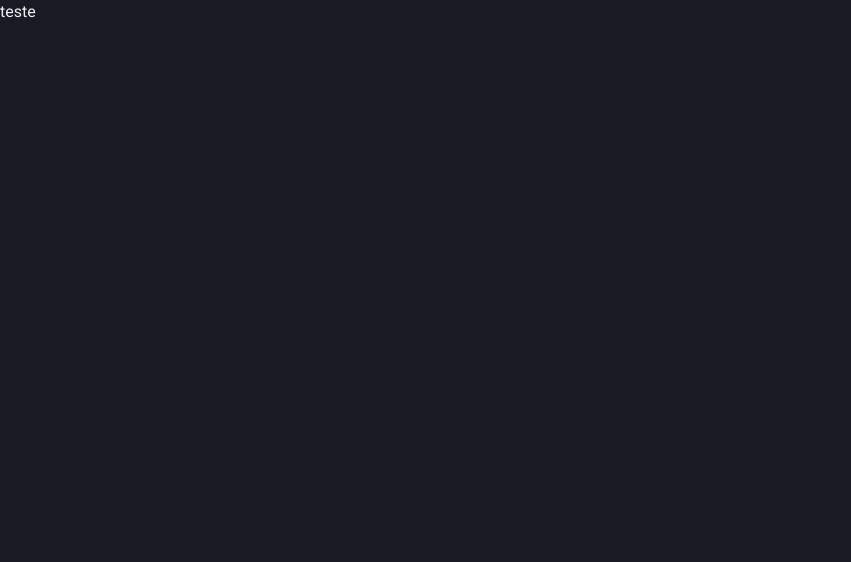
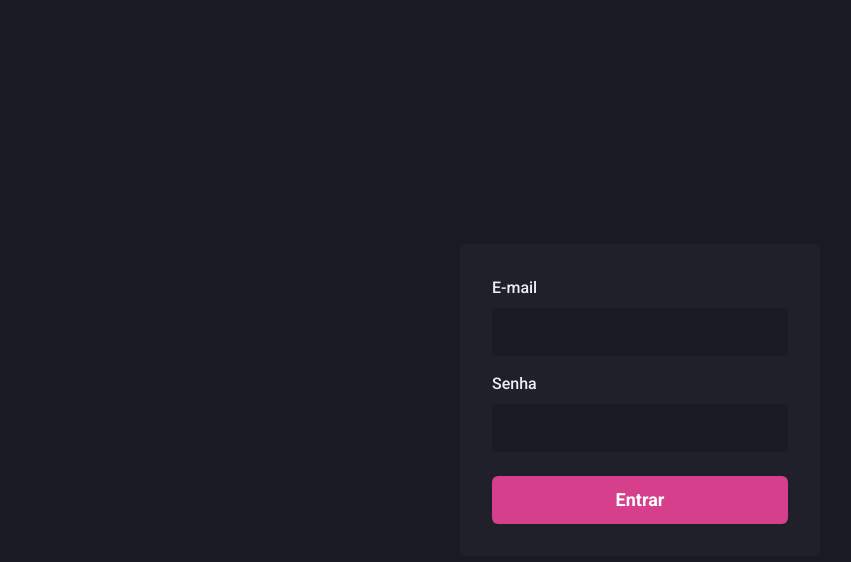
Before and after one commit to Anna-Luiza-Gusmao/dashgo, a Next.js app: page / in a window 1280 px wide. Shown: the top 562 px of the page, without its empty margins (0-851 px from the left). Built offline with nearby package versions, Linux system fonts and the light colour scheme.

Commit message:
add: login screen

```diff
--- a/src/pages/_app.tsx
+++ b/src/pages/_app.tsx
@@ -1,10 +1,14 @@
 import type { AppProps } from 'next/app'
+import Head from 'next/head'
 import { ChakraProvider } from '@chakra-ui/react'
 import { theme } from '@/styles/theme'
 
 export default function App({ Component, pageProps }: AppProps) {
   return (
     <ChakraProvider theme={theme}>
+      <Head>
+        <title>Dashgo.</title>
+      </Head>
       <Component {...pageProps} />
     </ChakraProvider>
   )
--- a/src/pages/_document.tsx
+++ b/src/pages/_document.tsx
@@ -8,7 +8,6 @@
         <link rel="preconnect" href="https://fonts.gstatic.com" crossOrigin="anonymous" />
         <link href="https://fonts.googleapis.com/css2?family=Roboto:wght@400;500;700&display=swap" rel="stylesheet" />
         <link rel="icon" type="image/svg+xml" href="\logo.svg" />
-        <title>Dashgo.</title>
       </Head>
       <body>
         <Main />
--- a/src/pages/index.tsx
+++ b/src/pages/index.tsx
@@ -1,7 +1,58 @@
+import { Flex, Input, Button, Stack, FormLabel, FormControl } from '@chakra-ui/react'
+
 export default function Home() {
   return (
-    <>
-      <p>teste</p>
-    </>
+    <Flex
+      w="100vw"
+      h="100vh"
+      alignItems="center"
+      justifyContent="center"
+    >
+      <Flex
+        as="form"
+        w="100%"
+        maxW={360}
+        bg="gray.800"
+        padding="8"
+        borderRadius={8}
+        flexDir="column"
+      >
+        <Stack spacing="4">
+          <FormControl>
+            <FormLabel htmlFor="email">E-mail</FormLabel>
+            <Input
+              id="email"
+              name="email"
+              type="email"
+              focusBorderColor="pink.500"
+              bgColor="gray.900"
+              variant="filled"
+              _hover={{
+                bgColor: "gray.900"
+              }}
+              size="lg"
+            />
+          </FormControl>
+
+          <FormControl>
+            <FormLabel htmlFor="password">Senha</FormLabel>
+            <Input
+              id="password"
+              name="password"
+              type="password"
+              focusBorderColor="pink.500"
+              bgColor="gray.900"
+              variant="filled"
+              _hover={{
+                bgColor: "gray.900"
+              }}
+              size="lg"
+            />
+          </FormControl>
+        </Stack>
+
+        <Button type="submit" marginTop="6" colorScheme="pink" size="lg">Entrar</Button>
+      </Flex>
+    </Flex>
   )
 }
```
